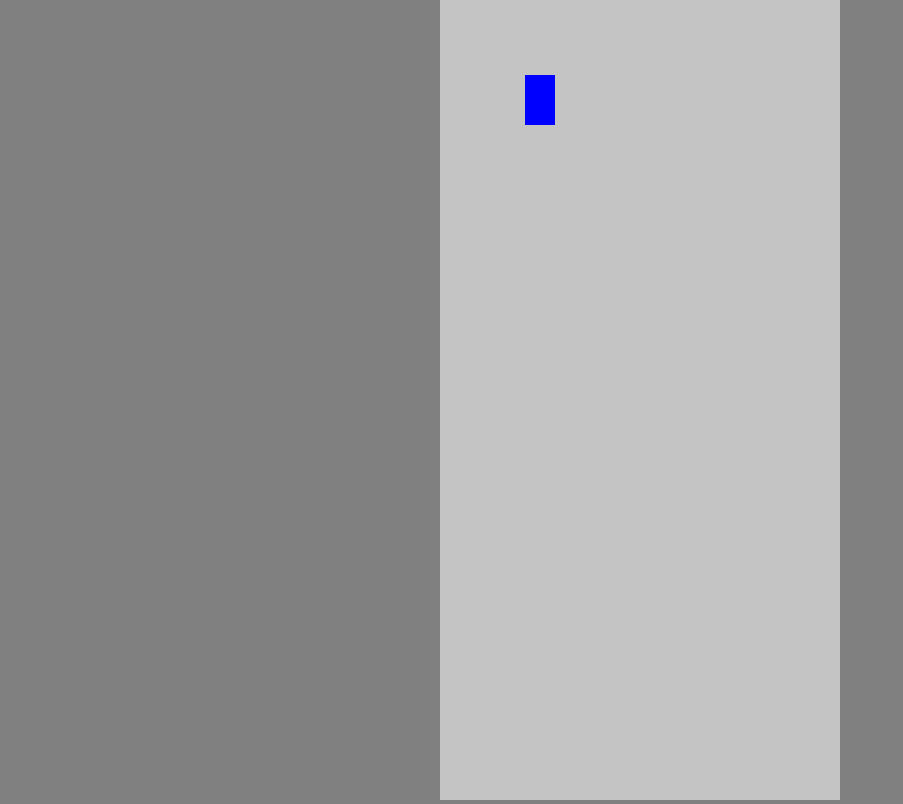
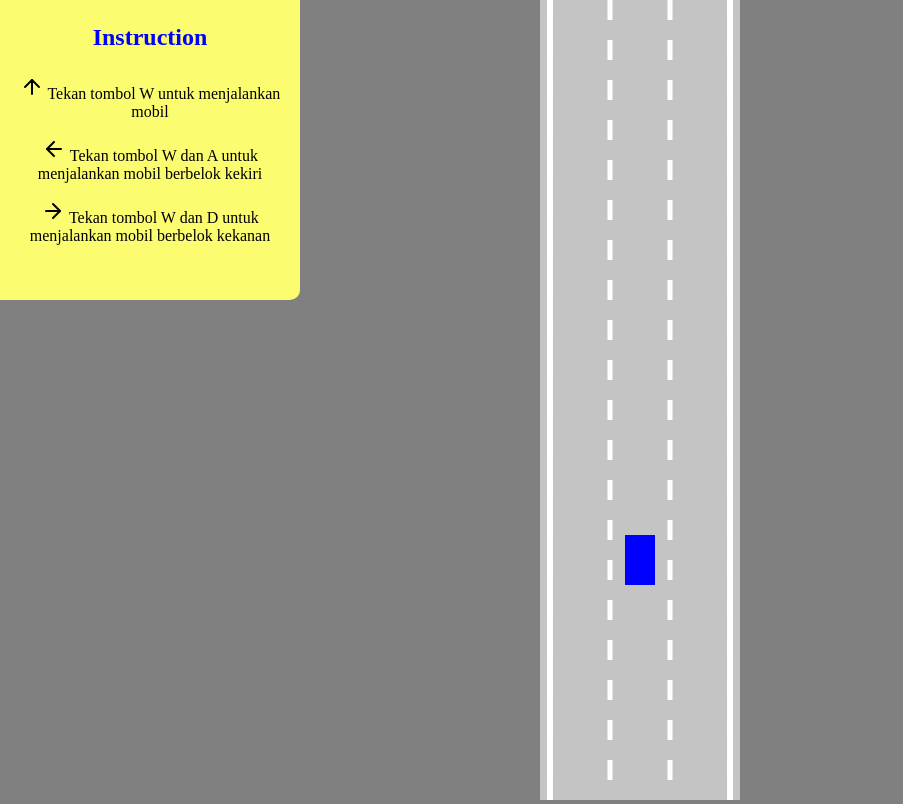
Before and after one commit to akbardermawan/race-car, a plain HTML site: page index.html in a window 1280 px wide. Shown: the whole page, without its empty margins (0-903 px from the left). Drawn offline with nearby package versions, Linux system fonts and the light colour scheme.

Commit message:
Pesan commit

```diff
--- a/index.html
+++ b/index.html
@@ -3,13 +3,36 @@
   <head>
     <meta charset="UTF-8" />
     <meta name="viewport" content="width=device-width, initial-scale=1.0" />
-    <title>Self-Driving Car Tutor</title>
+    <title>Self-Driving Car</title>
     <link rel="stylesheet" href="style.css" />
+    <!-- Father Icon -->
+    <script src="https://unpkg.com/feather-icons"></script>
   </head>
   <body>
+    <div class="instruction">
+      <h3 class="instruction-title">Instruction</h3>
+      <div class="instruction-content">
+        <i data-feather="arrow-up"></i>
+        Tekan tombol W untuk menjalankan mobil
+      </div>
+      <div class="instruction-content">
+        <i data-feather="arrow-left"></i>
+        Tekan tombol W dan A untuk menjalankan mobil berbelok kekiri
+      </div>
+      <div class="instruction-content">
+        <i data-feather="arrow-right"></i>
+        Tekan tombol W dan D untuk menjalankan mobil berbelok kekanan
+      </div>
+    </div>
     <canvas id="myCanvas"></canvas>
     <script src="controls.js"></script>
+    <script src="road.js"></script>
     <script src="car.js"></script>
     <script src="main.js"></script>
+
+    <!-- father icon -->
+    <script>
+      feather.replace();
+    </script>
   </body>
 </html>
--- a/main.js
+++ b/main.js
@@ -1,16 +1,22 @@
 const canvas = document.getElementById("myCanvas");
 canvas.height = window.innerHeight;
-canvas.width = 400;
+canvas.width = 200;
 
 const ctx = canvas.getContext("2d");
-const car = new Car(100, 100, 30, 50);
+const road = new Road(canvas.width / 2, canvas.width * 0.9);
+const car = new Car(road.getLaneCenter(1), 100, 30, 50);
 
 animate();
 
 function animate() {
   car.update();
   canvas.height = window.innerHeight;
+
+  ctx.save();
+  ctx.translate(0, -car.y + canvas.height * 0.7);
+  road.draw(ctx);
   car.draw(ctx);
+  ctx.restore();
 
   requestAnimationFrame(animate);
 }
--- /dev/null
+++ b/road.js
@@ -0,0 +1,61 @@
+class Road {
+  constructor(x, width, lineCount = 3) {
+    this.x = x;
+    this.width = width;
+    this.lineCount = lineCount;
+
+    this.left = x - width / 2;
+    this.right = x + width / 2;
+
+    this.infity = 1000000;
+    this.top = -this.infity;
+    this.bottom = this.infity;
+
+    const leftBottom = { x: this.left, y: this.bottom };
+    const leftTop = { x: this.left, y: this.top };
+    const rightBottom = { x: this.right, y: this.bottom };
+    const rightTop = { x: this.right, y: this.top };
+
+    this.borders = [
+      [leftBottom, leftTop],
+      [rightBottom, rightTop],
+    ];
+  }
+
+  getLaneCenter(laneIndex) {
+    const laneWidth = this.width / this.lineCount;
+    const clampedLaneIndex = Math.min(
+      Math.max(laneIndex, 0),
+      this.lineCount - 1
+    ); // Pastikan laneIndex berada dalam batas
+    return this.left + laneWidth * (clampedLaneIndex + 0.5);
+  }
+
+  draw(ctx) {
+    ctx.lineWidth = 5;
+    ctx.strokeStyle = "white";
+
+    for (let i = 0; i <= this.lineCount; i++) {
+      const x = lerp(this.left, this.right, i / this.lineCount);
+
+      // mebuat gris putus putus
+      ctx.setLineDash([20, 20]);
+      // membuat boerdr
+      ctx.beginPath();
+      ctx.moveTo(x, this.bottom);
+      ctx.lineTo(x, this.top);
+      ctx.stroke();
+
+      ctx.setLineDash([]);
+      this.borders.forEach((border) => {
+        ctx.beginPath();
+        ctx.moveTo(border[0].x, border[0].y);
+        ctx.lineTo(border[1].x, border[1].y);
+        ctx.stroke();
+      });
+    }
+  }
+}
+function lerp(A, B, t) {
+  return A + (B - A) * t;
+}
--- a/style.css
+++ b/style.css
@@ -6,6 +6,26 @@ body {
   overflow: hidden;
 }
 
+.instruction {
+  width: 300px;
+  height: 300px;
+  position: fixed;
+  background-color: rgb(252, 252, 113);
+  top: 0;
+  left: 0;
+  border-bottom-right-radius: 10px;
+}
+.instruction .instruction-title {
+  color: blue;
+  font-size: 1.5rem;
+  font-weight: 600;
+}
+
+.instruction .instruction-content {
+  margin-bottom: 1rem;
+  font-family: serif;
+}
+
 #myCanvas {
   background-color: rgb(196, 196, 196);
 }
```
